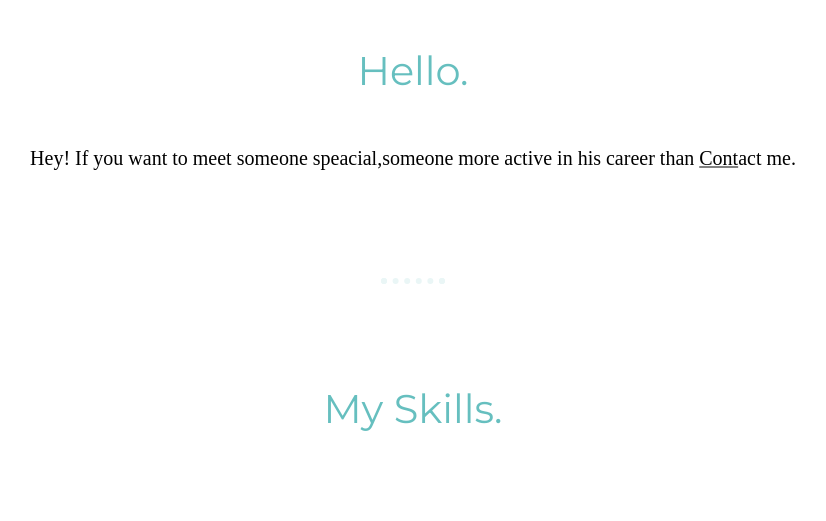
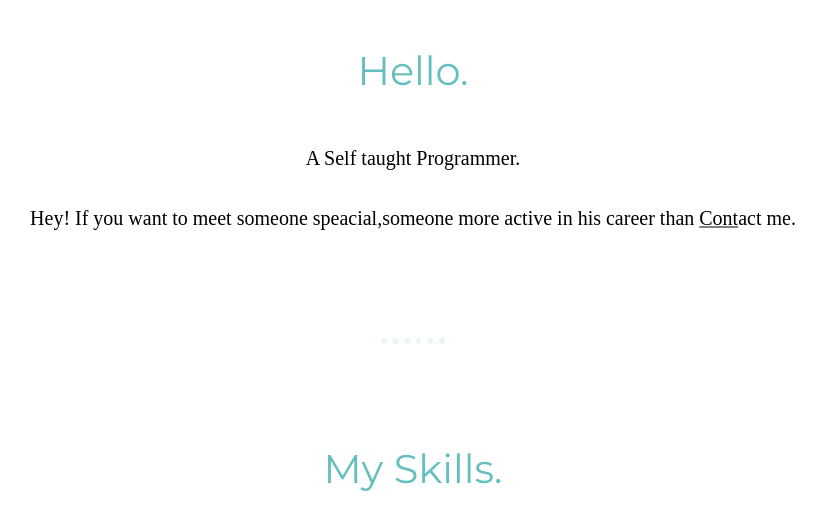
Before and after one commit to stalin670/MyFirstWebsite, a plain HTML site: page index.html in a window 1280 px wide. Shown: the part 1160-1681 px from the top of the page, without its empty margins (227-1053 px from the left). Drawn offline with Linux system fonts and the light colour scheme.

Commit message:
Update index.html

```diff
--- a/index.html
+++ b/index.html
@@ -21,6 +21,7 @@
       <div class="profile">
         <img class="My-img" src="images/Amit.png" alt="Amit-img">
         <h2>Hello.</h2>
+        <p>A Self taught Programmer.</p>
         <p>Hey! If you want to meet someone speacial,someone more active in his career than <span class="touch">Cont</span>act me.</p>
       </div>
       <hr>
```
